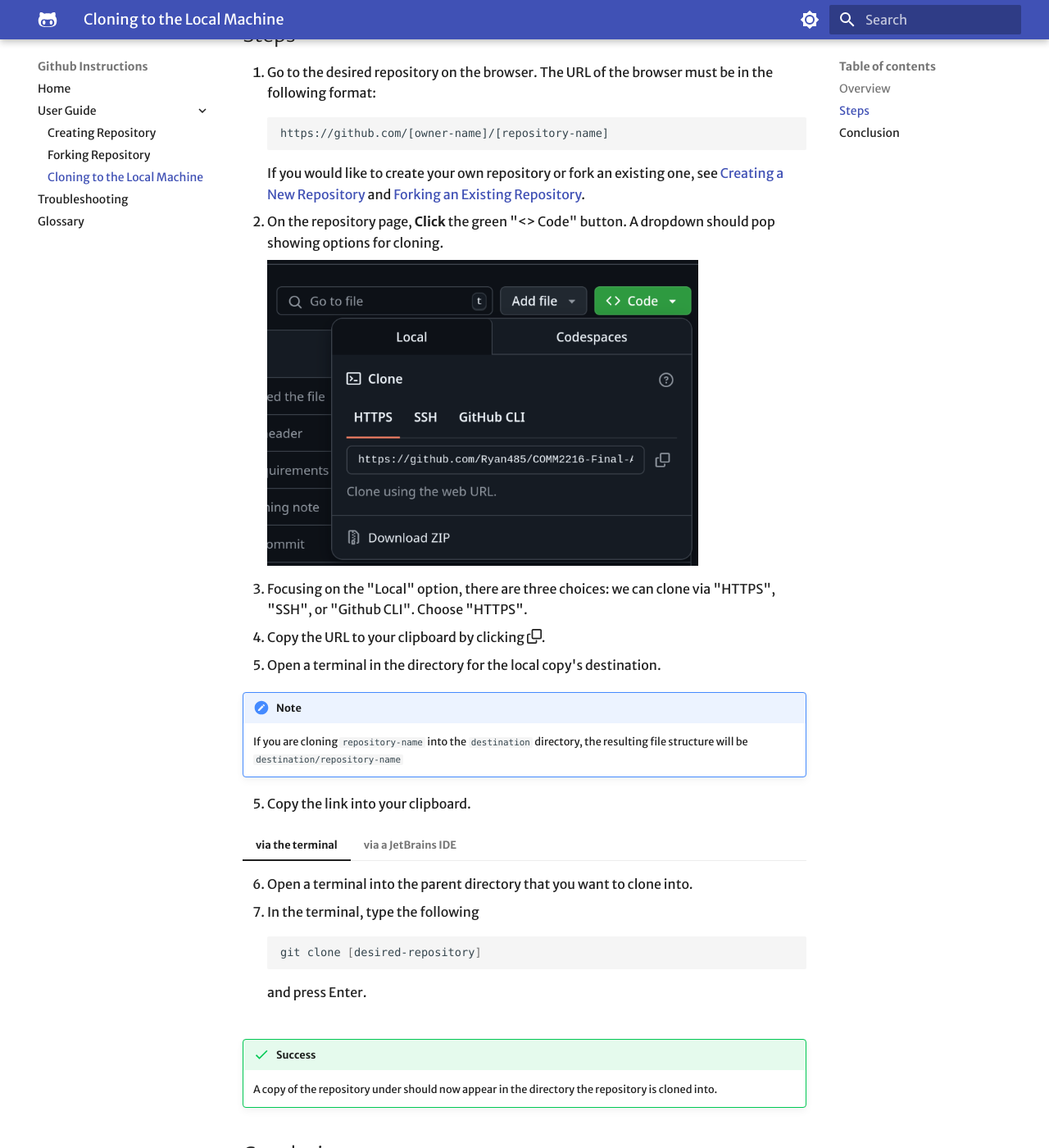
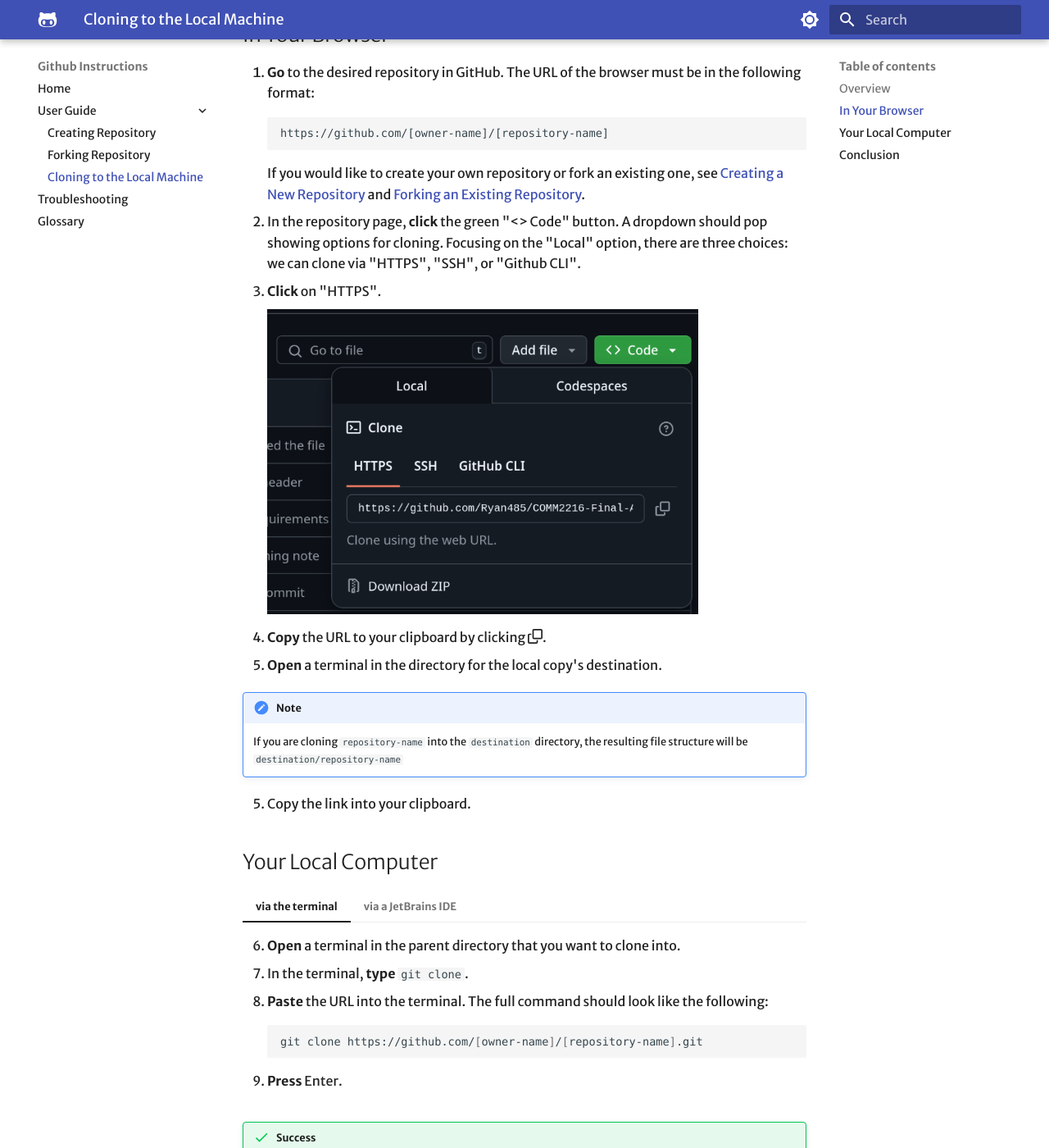
Before and after one commit to Ryan485/COMM2216-Final-Assignment, an MkDocs documentation site: the page built from docs/cloning.md, in a window 1280 px wide and 1400 px high, scrolled down 297 px. Shown: the whole window at 82% size. Built offline with MkDocs 1.6.1 and Material for MkDocs 9.7.7, drawn with Linux system fonts in a browser that asks for light colours; some web fonts are replaced.

Commit message:
Add steps for terminal

````diff
--- a/docs/cloning.md
+++ b/docs/cloning.md
@@ -4,21 +4,22 @@
 This page contains the steps to clone a GitHub repository.
 It covers cloning via the terminal or a JetBrains IDE.
 
-## Steps
-1. Go to the desired repository on the browser.
+## In Your Browser
+1. **Go** to the desired repository in GitHub.
    The URL of the browser must be in the following format:
    ```
    https://github.com/[owner-name]/[repository-name]
    ```
    If you would like to create your own repository or fork an existing one, see [Creating a New Repository](creating_repository.md)
    and [Forking an Existing Repository](forking_repository.md).
-2. On the repository page, **Click** the green "<\> Code" button. A dropdown should pop showing options for cloning.
+2. In the repository page, **click** the green "<\> Code" button. A dropdown should pop showing options for cloning.
+Focusing on the "Local" option, there are three choices: we can clone via "HTTPS", "SSH", or "Github CLI".
+3. **Click** on "HTTPS".
 
     ![Dropdown showing the `<> Code` Button ](img/cloning-02-01.png){: style="height:80%;width:80%;align:center"}
 
-3. Focusing on the "Local" option, there are three choices: we can clone via "HTTPS", "SSH", or "Github CLI". Choose "HTTPS".
-4. Copy the URL to your clipboard by clicking :octicons-copy-16:.
-5. Open a terminal in the directory for the local copy's destination.
+4. **Copy** the URL to your clipboard by clicking :octicons-copy-16:.
+5. **Open** a terminal in the directory for the local copy's destination.
 
 !!! note
 
@@ -29,26 +30,28 @@
 
 5. Copy the link into your clipboard.
 
+## Your Local Computer
+
 === "via the terminal"
 
-    6. Open a terminal into the parent directory that you want to clone into.
-    7. In the terminal, type the following
-
+    6. **Open** a terminal in the parent directory that you want to clone into.
+    7. In the terminal, **type** `git clone`.
+    8. **Paste** the URL into the terminal. The full command should look like the following:
         ```zsh
-        git clone [desired-repository]
+        git clone https://github.com/[owner-name]/[repository-name].git
         ```
-        and press Enter.
+    9. **Press** Enter.
 
 === "via a JetBrains IDE"
 
-    6. Close the current project by Clicking  :material-menu: > "File" > "Close Project". This should take you into the home page.
-    7. Click "Projects" > "Clone Repository".
+    6. **Close** the current project by clicking  :material-menu: > "File" > "Close Project". This should take you into the home page.
+    7. **Click** "Projects" > "Clone Repository".
 
         ![Homepage](img/cloning-jb-07-02.png){: style="width:90%;height:90%"}
+    8. **Paste** the URL into the top text bar.
 
-       Otherwise,
-    7.
-
+        ![Cloning](img/cloning-jetbrains-08-03.png){: style="width:85%;height:85%"}
+    9. **Press** Enter or **click** "Clone" to proceed to cloning.
 
 !!! success
 
````
Also changed, not shown: docs/img/cloning-jetbrains-08-03.png (added).
